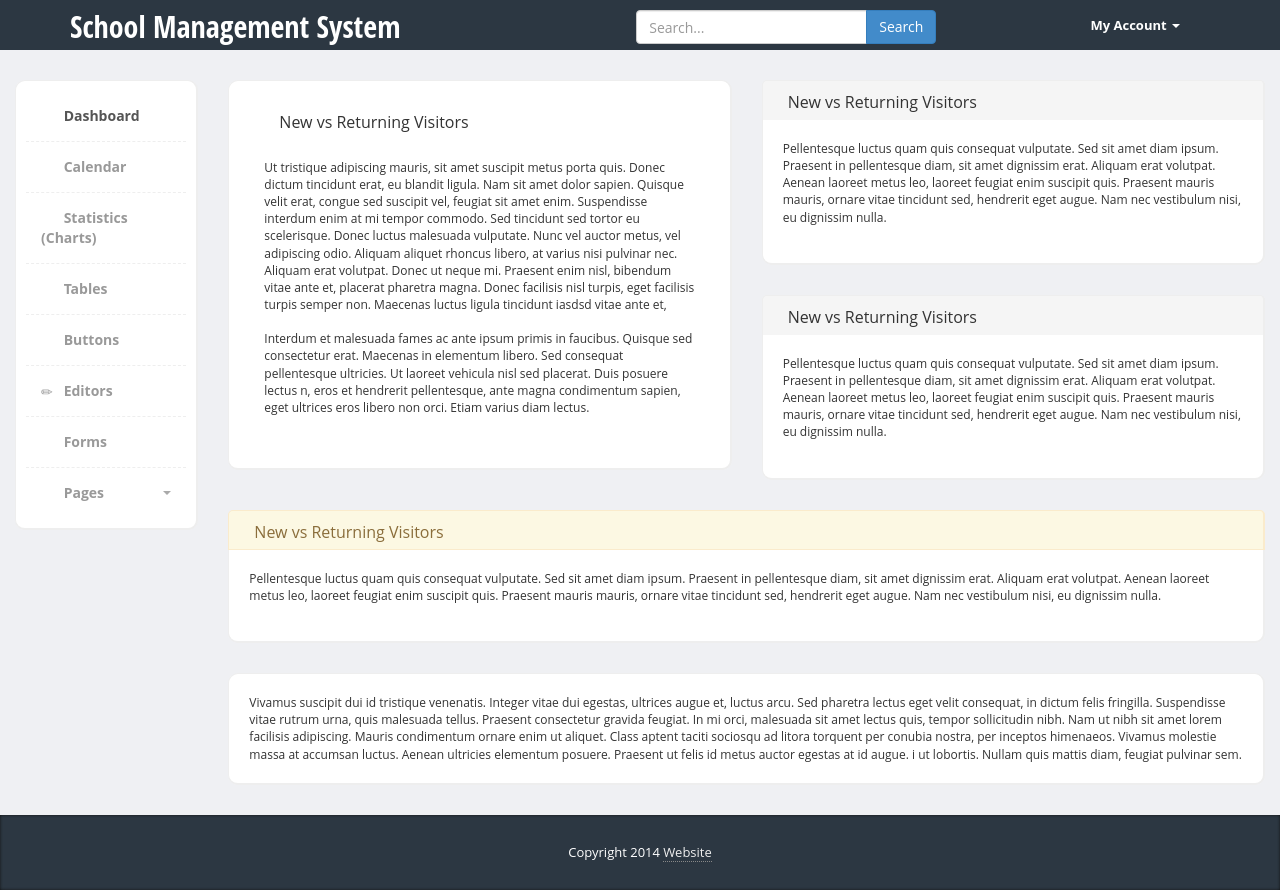
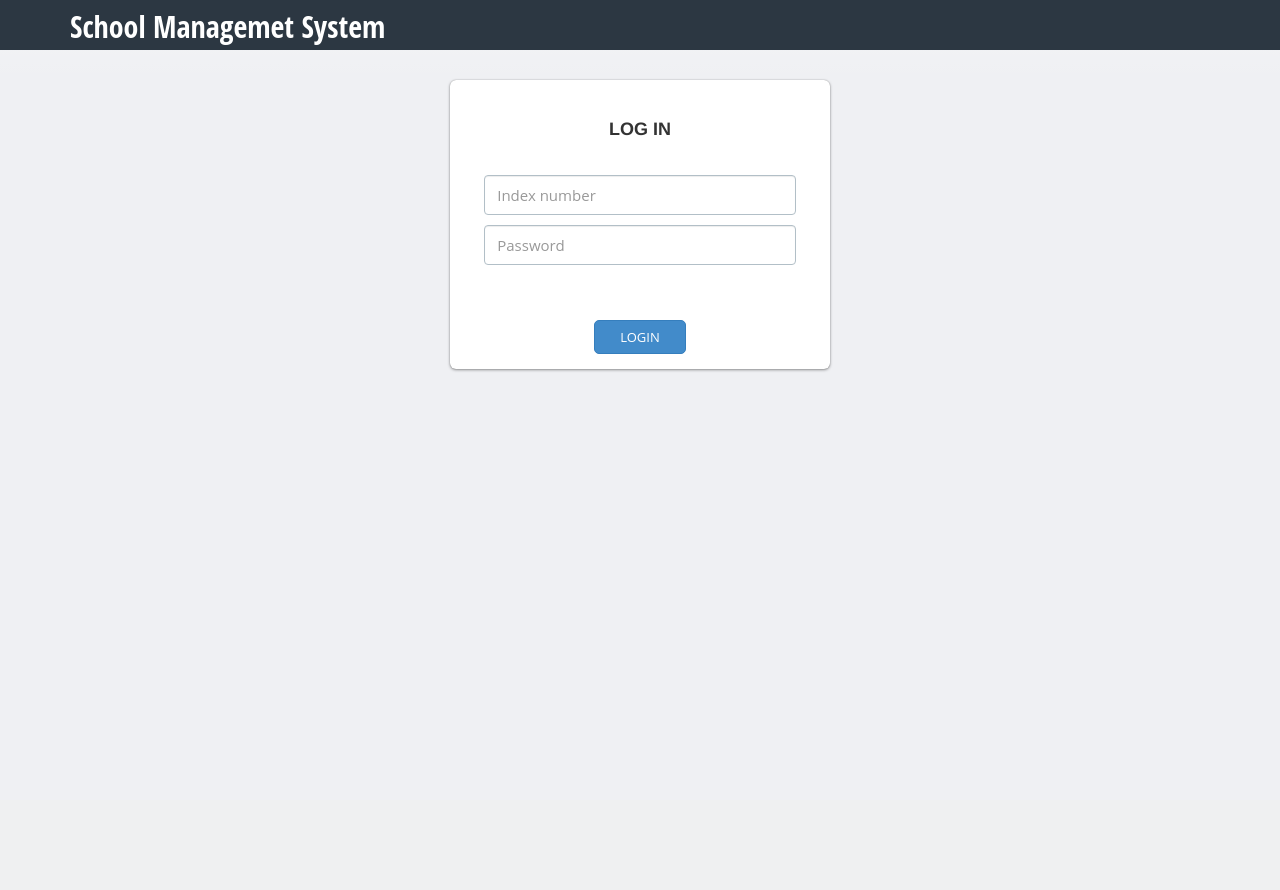
Before and after one commit to rpjayasekara/School-management-system-smartSol-, a Node server app: page / in a window 1280 px wide. After the commit the page ends 372 px from the top, so only its background shows below. Run offline with Node 20, Linux system fonts and the light colour scheme; some libraries are stand-ins or nearby versions; some web fonts are replaced.

Commit message:
added the login template

```diff
--- a/app.js
+++ b/app.js
@@ -5,7 +5,7 @@ app.use(express.static("public"));
 app.set("view engine", "ejs");
 
 app.get("/",function (req,res) {
-    res.render("index");
+    res.render("login");
 })
 
 
--- a/views/index.ejs
+++ b/views/admin/index.ejs
@@ -22,7 +22,7 @@
             <div class="col-md-5">
                 <!-- Logo -->
                 <div class="logo">
-                    <h1><a href="index.html">School Management System</a></h1>
+                    <h1><a href="/">School Management System</a></h1>
                 </div>
             </div>
             <div class="col-md-5">
@@ -63,12 +63,12 @@
                 <ul class="nav">
                     <!-- Main menu -->
                     <li class="current"><a href="index.html"><i class="glyphicon glyphicon-home"></i> Dashboard</a></li>
-                    <li><a href="calendar.html"><i class="glyphicon glyphicon-calendar"></i> Calendar</a></li>
-                    <li><a href="stats.html"><i class="glyphicon glyphicon-stats"></i> Statistics (Charts)</a></li>
-                    <li><a href="tables.html"><i class="glyphicon glyphicon-list"></i> Tables</a></li>
-                    <li><a href="buttons.html"><i class="glyphicon glyphicon-record"></i> Buttons</a></li>
-                    <li><a href="editors.html"><i class="glyphicon glyphicon-pencil"></i> Editors</a></li>
-                    <li><a href="forms.html"><i class="glyphicon glyphicon-tasks"></i> Forms</a></li>
+                    <li><a href="calendar.html"><i class="glyphicon glyphicon-calendar"></i> Users</a></li>
+                    <li><a href="stats.html"><i class="glyphicon glyphicon-stats"></i> Timetable</a></li>
+                    <li><a href="tables.html"><i class="glyphicon glyphicon-list"></i> Notices</a></li>
+                    <li><a href="buttons.html"><i class="glyphicon glyphicon-record"></i> Leave apply</a></li>
+                    <li><a href="editors.html"><i class="glyphicon glyphicon-pencil"></i> Create/Remove user</a></li>
+                    <li><a href="forms.html"><i class="glyphicon glyphicon-tasks"></i> Stats</a></li>
                     <li class="submenu">
                         <a href="#">
                             <i class="glyphicon glyphicon-list"></i> Pages
--- /dev/null
+++ b/views/login.ejs
@@ -0,0 +1,60 @@
+<!DOCTYPE html>
+<html>
+<head>
+    <title>SmartSol SMS</title>
+    <meta name="viewport" content="width=device-width, initial-scale=1.0">
+    <!-- Bootstrap -->
+    <link href="/stylesheets/bootstrap.min.css" rel="stylesheet">
+    <!-- styles -->
+    <link href="/stylesheets/styles.css" rel="stylesheet">
+
+
+    <!-- HTML5 Shim and Respond.js IE8 support of HTML5 elements and media queries -->
+    <!-- WARNING: Respond.js doesn't work if you view the page via file:// -->
+    <!--[if lt IE 9]>
+    <script src="https://oss.maxcdn.com/libs/html5shiv/3.7.0/html5shiv.js"></script>
+    <script src="https://oss.maxcdn.com/libs/respond.js/1.3.0/respond.min.js"></script>
+    <![endif]-->
+</head>
+<body class="login-bg">
+<div class="header">
+    <div class="container">
+        <div class="row">
+            <div class="col-md-12">
+                <!-- Logo -->
+                <div class="logo">
+                    <h1><a href="index.html">School Managemet System</a></h1>
+                </div>
+            </div>
+        </div>
+    </div>
+</div>
+
+<div class="page-content container">
+    <div class="row">
+        <div class="col-md-4 col-md-offset-4">
+            <div class="login-wrapper">
+                <div class="box">
+                    <div class="content-wrap">
+                        <h6>Log In</h6>
+                        <input class="form-control" type="text" placeholder="Index number">
+                        <input class="form-control" type="password" placeholder="Password">
+                        <div class="action">
+                            <a class="btn btn-primary signup" href="index.html">Login</a>
+                        </div>
+                    </div>
+                </div>
+            </div>
+        </div>
+    </div>
+</div>
+
+
+
+<!-- jQuery (necessary for Bootstrap's JavaScript plugins) -->
+<script src="https://code.jquery.com/jquery.js"></script>
+<!-- Include all compiled plugins (below), or include individual files as needed -->
+<script src="/scripts/bootstrap.min.js"></script>
+<script src="/scripts/custom.js"></script>
+</body>
+</html>
```
